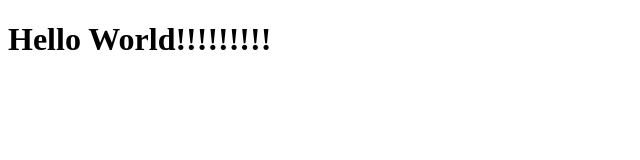
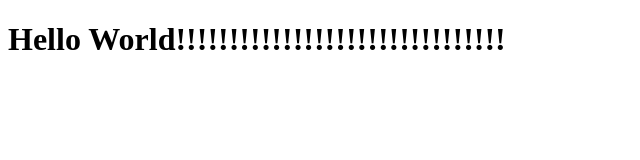
Before and after one commit to willrstern/example-deployment, a website: page index.html in a window 1280 px wide. Shown: the whole page, without its empty margins (0-640 px from the left). Drawn offline with Linux system fonts and the light colour scheme.

Commit message:
Update index.html

```diff
--- a/index.html
+++ b/index.html
@@ -1,6 +1,6 @@
 <!DOCTYPE html>
 <html>
   <body>
-    <h1>Hello World!!!!!!!!!</h1>
+    <h1>Hello World!!!!!!!!!!!!!!!!!!!!!!!!!!!!!!!</h1>
   </body>
 </html>
```
